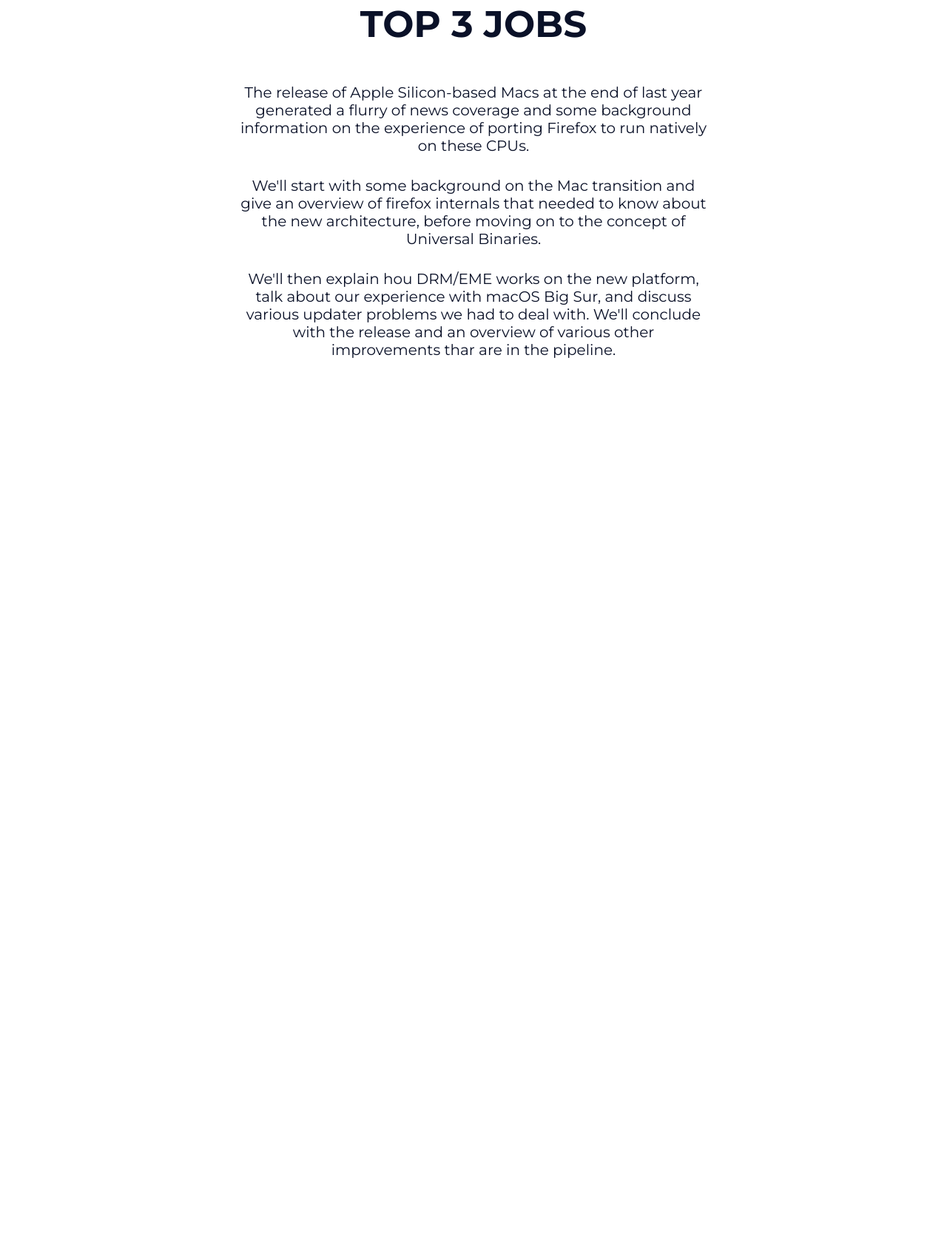
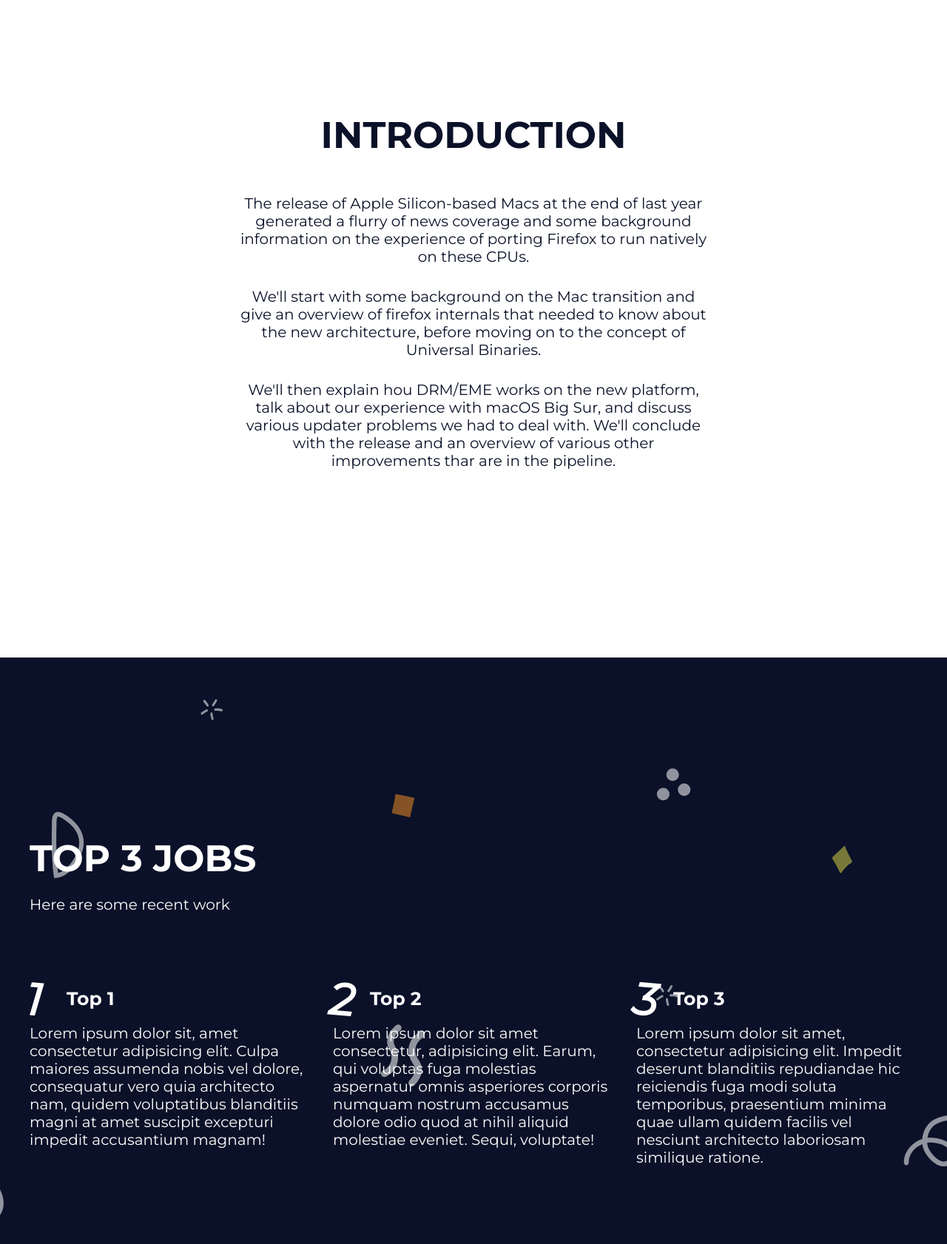
Before and after one commit to LetsGoRandy/Portfolio-Website, a plain HTML site: page LANDING-PAGE-HTML/Index.html in a window 1280 px wide. Shown: the part 1096-2778 px from the top of the page at 74% size. Before the commit the page ends 1785 px from the top, so only its background shows below. Drawn offline with Linux system fonts and the light colour scheme.

Commit message:
Seção top3 e ajustes

```diff
--- a/LANDING-PAGE-HTML/Assets/CSS/Styles.css
+++ b/LANDING-PAGE-HTML/Assets/CSS/Styles.css
@@ -77,7 +77,7 @@
 .main-content{
     max-width: 120rem;
     margin: 0 auto;
-    padding: var(--gap);
+    padding: 8rem var(--gap);
 }
 
 .section{
@@ -143,36 +143,78 @@
     height: 6.5rem;
 }
 
-.intro-content{
+.home-content{
     position: relative;
     top: -8rem;
     display: grid;
     grid-template-columns: 1fr 1.5fr;
     gap: var(--gap);
-    height: 100vh;
+    min-height: 100vh;
 }
 
-.intro-text-content,
-.intro-img{
+.home-text-content,
+.home-img{
     display: flex;
     flex-flow: column wrap;
     justify-content: center;
 }
 
-.intro-text-content p{
+.home-text-content p{
     line-height: 1.5;
 }
 
-.intro-img img{
+.home-img img{
     max-width: 100%;
     height: auto;
 }
 
-.top3-content{
-    height: 100vh;
+.intro-content{
+    min-height: 100vh;
     display: flex;
-    flex-flow: column wrap;
+    flex-direction: column;
+    flex-wrap: nowrap;
     justify-content: center;
     max-width: 64rem;
     text-align: center;
 }
+
+.top3-content {
+    display: flex;
+    flex-flow: column wrap;
+    justify-content: center;
+    min-height: 100vh;
+}
+
+.top3-main-heading{
+    margin-bottom: 2rem;
+}
+
+.top3-description{
+    padding-bottom: 7rem;
+}
+
+.top3 {
+    display: grid;
+    grid-template-columns: repeat(3, 1fr);
+    gap: var(--gap);
+    counter-reset: grid-counter;
+
+}
+
+.top3 h3 {
+    font-size: 2.5rem;
+    position: relative;
+    padding-left: 5rem;
+    padding-bottom: 2rem;
+}
+
+.top3 h3::before{
+    counter-increment: grid-counter;
+    content: counter(grid-counter);
+    position: absolute;
+    font-size: 6rem;
+    font-style: italic;
+    top: -2rem;
+    left: -0.5rem;
+    transform: rotate(5deg);
+}
--- a/LANDING-PAGE-HTML/Index.html
+++ b/LANDING-PAGE-HTML/Index.html
@@ -15,14 +15,14 @@
   <aside class="menu white-bg">
     <div class="main-content menu-content">
         <div class="logo-img">
-            <a href="#"><img src="../LANDING-PAGE-HTML/Assets/IMG/Logo INNKERcode.png" alt="" srcset=""></a>
+            <a href="#home"><img src="../LANDING-PAGE-HTML/Assets/IMG/Logo INNKERcode.png" alt="" srcset=""></a>
         </div>
 
         <nav>
             <ul>
                 <li><a href="#intro">Intro</a></li>
                 <li><a href="#top3">Top 3</a></li>
-                <li><a href="#">Gallery</a></li>
+                <li><a href="#gallery">Gallery</a></li>
                 <li><a href="#">Work</a></li>
                 <li><a href="#">Contact</a></li>
             </ul>
@@ -32,21 +32,21 @@
 
   <div class="menu-spacing"></div>
 
-  <section id="intro" class="intro main-bg section">
-    <div class="main-content intro-content">
-        <div class="intro-text-content">
+  <section id="home" class="home main-bg section">
+    <div class="main-content home-content">
+        <div class="home-text-content">
             <h2>January brings us firefox 85</h2>
             <p>To wrap up january, we are proud to bring you the release of firefox 85. In this version we are bringing you suppot for the :focus-visible pseudo-class in CSS and associated devtools, and the complete removal of flash support from firefox.</p>
         </div>
-        <div class="intro-img">
+        <div class="home-img">
             <img src="./Assets/IMG/Javascript-not-optimized.svg" alt="logo html, css e js" srcset="">
         </div>
     </div>
   </section>
 
-  <section id="top3" class="section white-bg">
-       <div class="main-content top3-content">
-        <h2>top 3 jobs</h2>
+  <section id="intro" class="section white-bg">
+       <div class="main-content intro-content">
+        <h2>Introduction</h2>
         <p>
             The release of Apple Silicon-based Macs at the end of last year generated a flurry of news coverage and some background information on the experience of porting Firefox to run natively on these CPUs.
         </p>
@@ -58,5 +58,45 @@
         </p>
        </div>
   </section>
+  <section id="top3" class="section main-bg">
+    <div class="main-content top3-content">
+        <h2 class="top3-main-heading">top 3 jobs</h2>
+        <p class="top3-description">Here are some recent work</p>
+        <div class="top3">
+            <article>
+                <h3>Top 1</h3>
+                <p>Lorem ipsum dolor sit, amet consectetur adipisicing elit. Culpa maiores assumenda nobis vel dolore, consequatur vero quia architecto nam, quidem voluptatibus blanditiis magni at amet suscipit excepturi impedit accusantium magnam!</p>
+            </article>
+            <article>
+                <h3>Top 2</h3>
+                <p>Lorem ipsum dolor sit amet consectetur, adipisicing elit. Earum, qui voluptas fuga molestias aspernatur omnis asperiores corporis numquam nostrum accusamus dolore odio quod at nihil aliquid molestiae eveniet. Sequi, voluptate!</p>
+            </article>
+            <article>
+                <h3>Top 3</h3>
+                <p>Lorem ipsum dolor sit amet, consectetur adipisicing elit. Impedit deserunt blanditiis repudiandae hic reiciendis fuga modi soluta temporibus, praesentium minima quae ullam quidem facilis vel nesciunt architecto laboriosam similique ratione.</p>
+            </article>
+        </div>
+    </div>
+  </section>
+  <section id="gallery" class="section white-bg">
+    <div class="main-content galery-content">
+        <h2 class="gallery-main-heading">top 3 jobs</h2>
+        <p class="top3-description">Here are some recent work</p>
+        <div class="top3">
+            <article>
+                <h3>Top 1</h3>
+                <p>Lorem ipsum dolor sit, amet consectetur adipisicing elit. Culpa maiores assumenda nobis vel dolore, consequatur vero quia architecto nam, quidem voluptatibus blanditiis magni at amet suscipit excepturi impedit accusantium magnam!</p>
+            </article>
+            <article>
+                <h3>Top 2</h3>
+                <p>Lorem ipsum dolor sit amet consectetur, adipisicing elit. Earum, qui voluptas fuga molestias aspernatur omnis asperiores corporis numquam nostrum accusamus dolore odio quod at nihil aliquid molestiae eveniet. Sequi, voluptate!</p>
+            </article>
+            <article>
+                <h3>Top 3</h3>
+                <p>Lorem ipsum dolor sit amet, consectetur adipisicing elit. Impedit deserunt blanditiis repudiandae hic reiciendis fuga modi soluta temporibus, praesentium minima quae ullam quidem facilis vel nesciunt architecto laboriosam similique ratione.</p>
+            </article>
+        </div>
+    </div>
+  </section>
 </body>
 </html>
```
